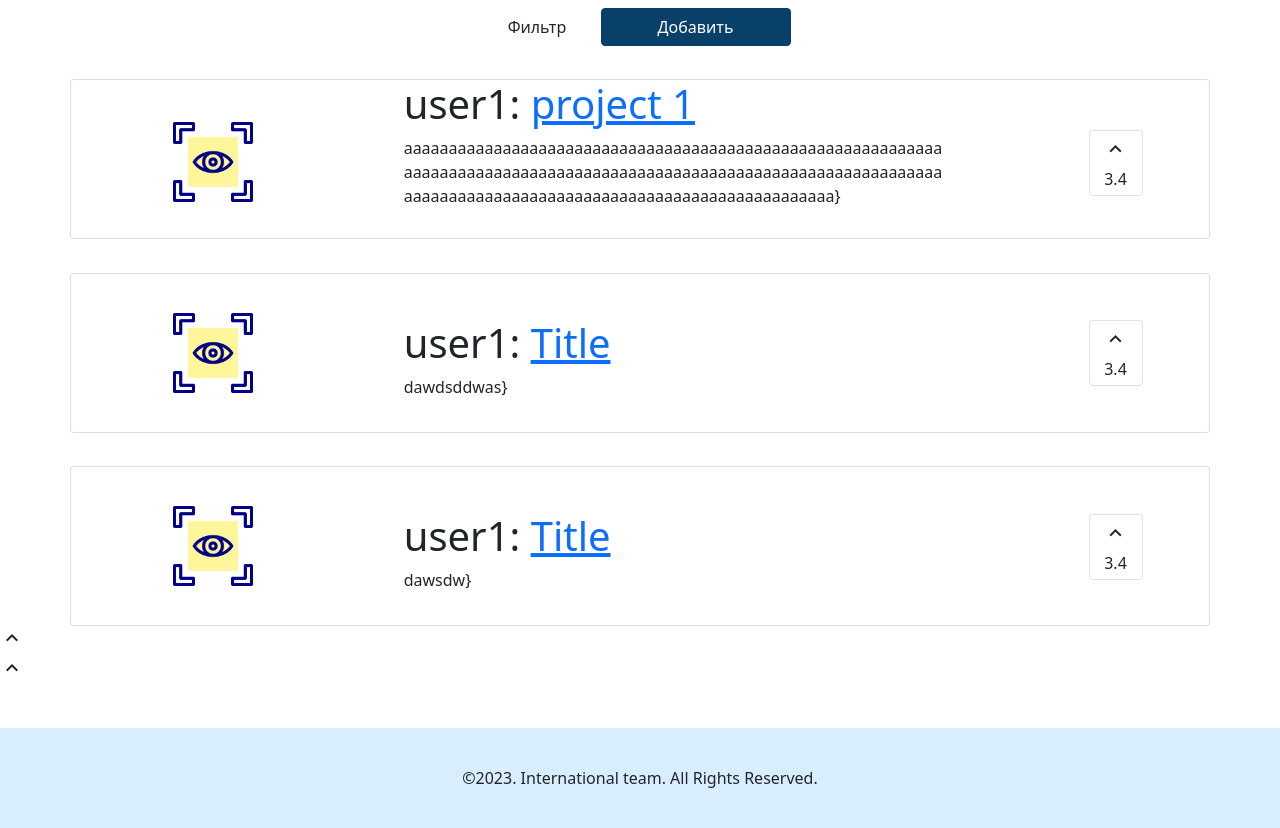
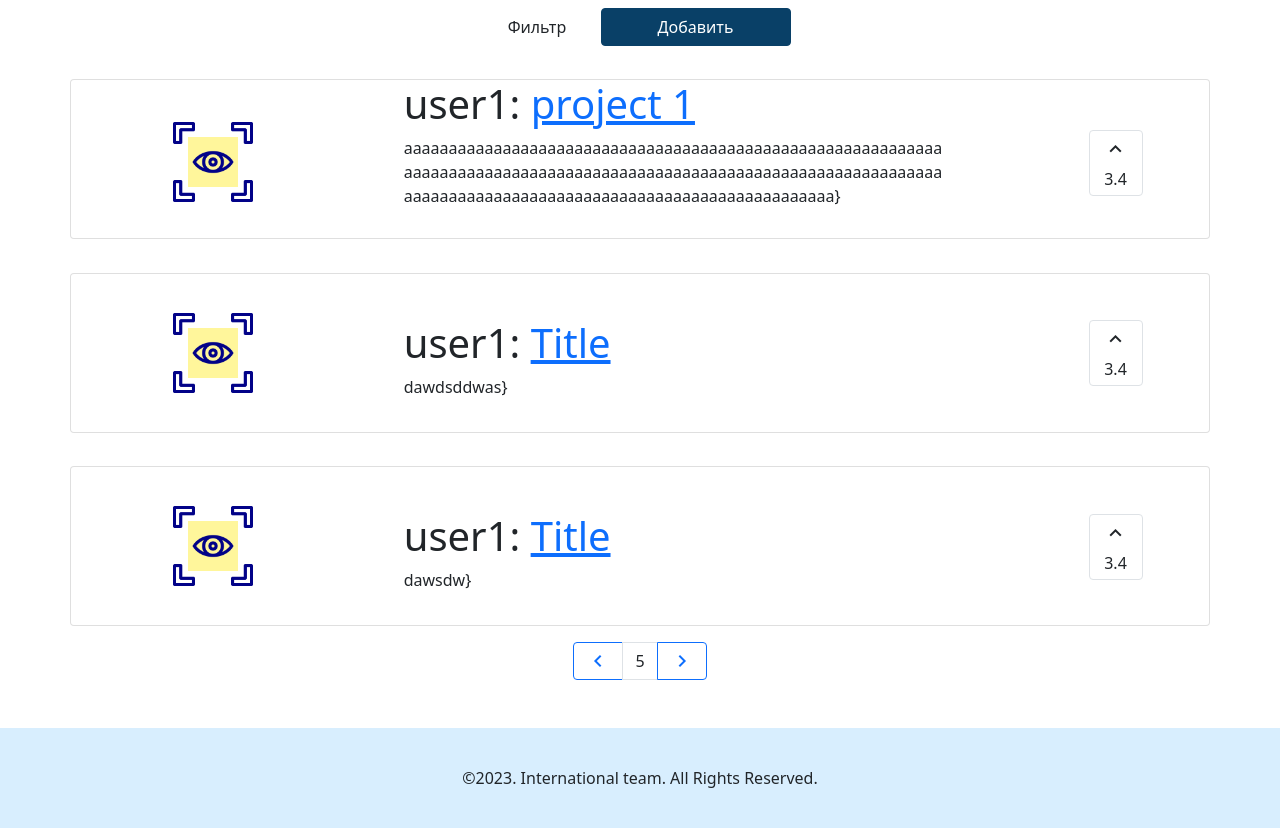
Before and after one commit to MrKruizer/International, a Django app: page /catalog/ in a window 1280 px wide. Shown: the part 81-909 px from the top of the page. Run offline with Django 4.2, Linux system fonts and the light colour scheme; data comes from the database, SQL or seed files in the repository.

Commit message:
pasginator

```diff
--- a/projecthunter/static/style/projecthunter.css
+++ b/projecthunter/static/style/style.css
@@ -31,7 +31,7 @@ img{
 }
 main{
   min-height: calc(100vh - 80px);
-  z-index: -1;
+  z-index: 5;
   position: relative;
 }
 /*Вход*/
@@ -60,3 +60,11 @@ main{
 .text_color:hover{
   color: var(--color_2);
 }
+
+.left{
+	transform: rotateZ(-90deg);
+}
+
+.right{
+	transform: rotateZ(90deg);
+}
--- a/projecthunter/templates/base.html
+++ b/projecthunter/templates/base.html
@@ -9,7 +9,7 @@
     {% endblock title %}</title>
 
 	<link href="https://cdn.jsdelivr.net/npm/bootstrap@5.0.1/dist/css/bootstrap.min.css" rel="stylesheet" integrity="sha384-+0n0xVW2eSR5OomGNYDnhzAbDsOXxcvSN1TPprVMTNDbiYZCxYbOOl7+AMvyTG2x" crossorigin="anonymous">
-	<link rel="stylesheet" href="{% static "style/projecthunter.css" %}">
+	<link rel="stylesheet" href="{% static 'style/style.css' %}">
 	{% block localcss %}
 
     {% endblock localcss %}
--- a/projecthunter/templates/paginator.html
+++ b/projecthunter/templates/paginator.html
@@ -1,11 +1,13 @@
-<div class="containe">
-	<div class="row">
-		<div class="paginator">
-			<span class="material-symbols-outlined">expand_less</span>
-			<div class="number">
-
-			</div>
-			<span class="material-symbols-outlined">expand_less</span>
-		</div>
+<div class="d-flex justify-content-center align-items-center my-3">
+	<div class="btn-group">
+		<button class="btn btn-outline-primary d-flex justify-content-center align-items-center">
+			<span class="material-symbols-outlined left">expand_less</span>
+		</button>
+		<button class="btn border">
+			5{% comment %} Номер страницы {% endcomment %}
+		</button>
+		<button class="btn btn-outline-primary d-flex justify-content-center align-items-center">
+			<span class="material-symbols-outlined right">expand_less</span>
+		</button>
 	</div>
 </div>
```
